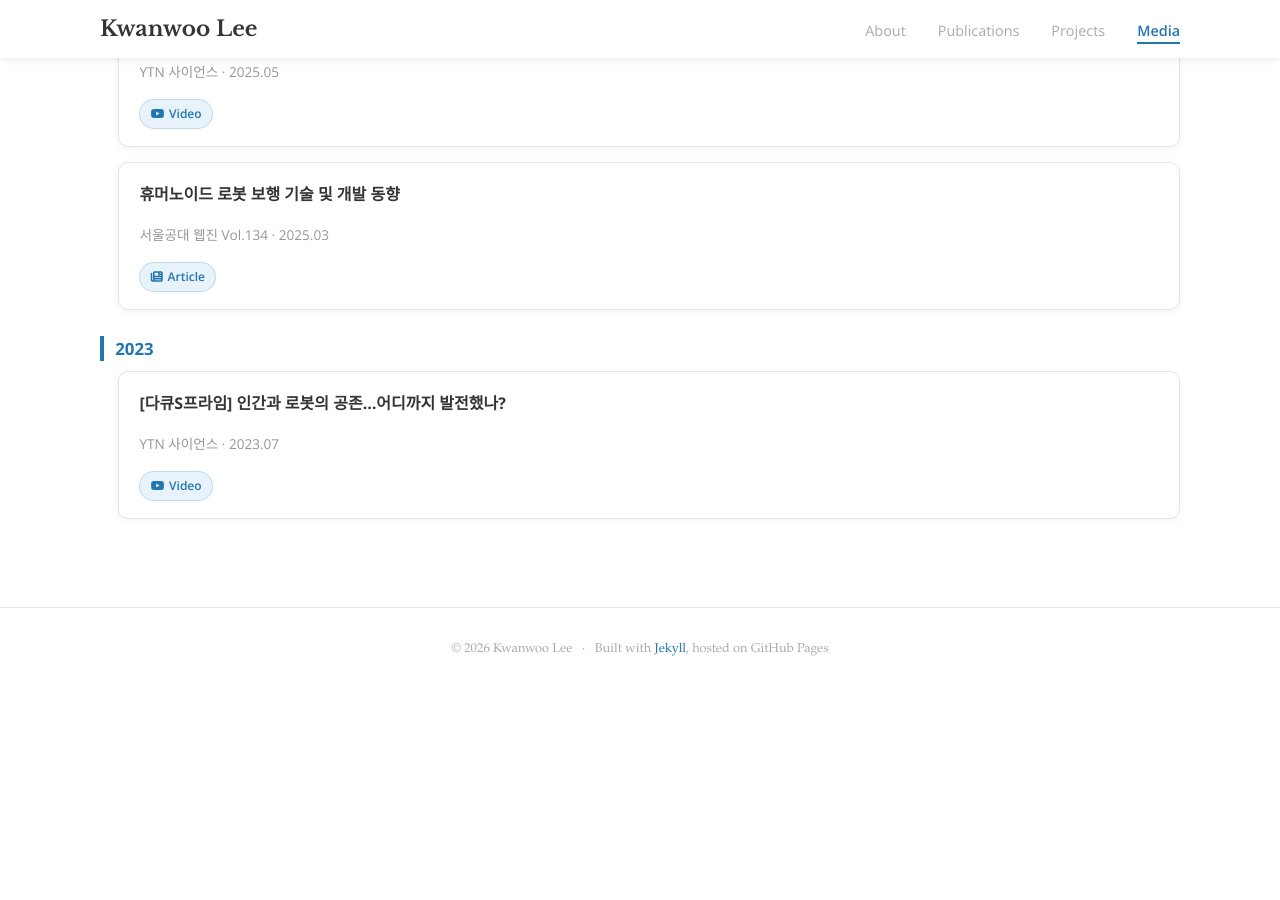
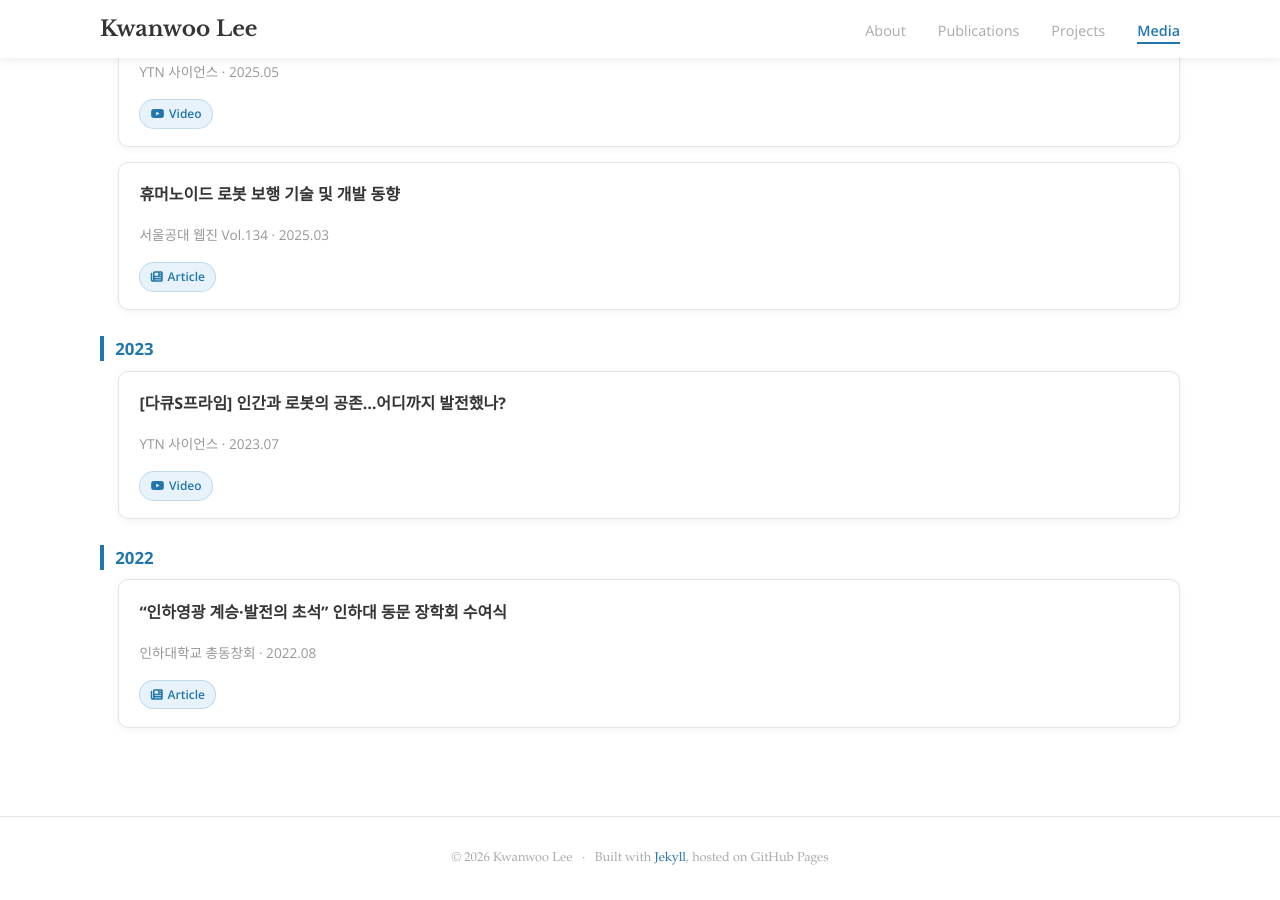
Before and after one commit to kwlee365/kwlee365.github.io, a Jekyll site: the page built from media.md, in a window 1280 px wide and 900 px high, scrolled down 599 px. Built offline with Jekyll 4.4.1, drawn with Linux system fonts in a browser that asks for light colours; before the commit the page ends 1290 px from its top, so only the background shows below that.

Commit message:
Add the 2022 Inha alumni scholarship article to Media
Co-Authored-By: Claude Opus 5 (1M context) <noreply@anthropic.com>

```diff
--- a/_data/media.yml
+++ b/_data/media.yml
@@ -31,3 +31,9 @@
   date: "2023.07"
   kind: video
   url: "https://youtu.be/7cP2FbODMc4?t=1099"
+
+- title: "“인하영광 계승·발전의 초석” 인하대 동문 장학회 수여식"
+  outlet: "인하대학교 총동창회"
+  date: "2022.08"
+  kind: article
+  url: "https://www.inhain.com/news/b3c163ae-6d73-416a-b491-59e43f4caab3"
```
